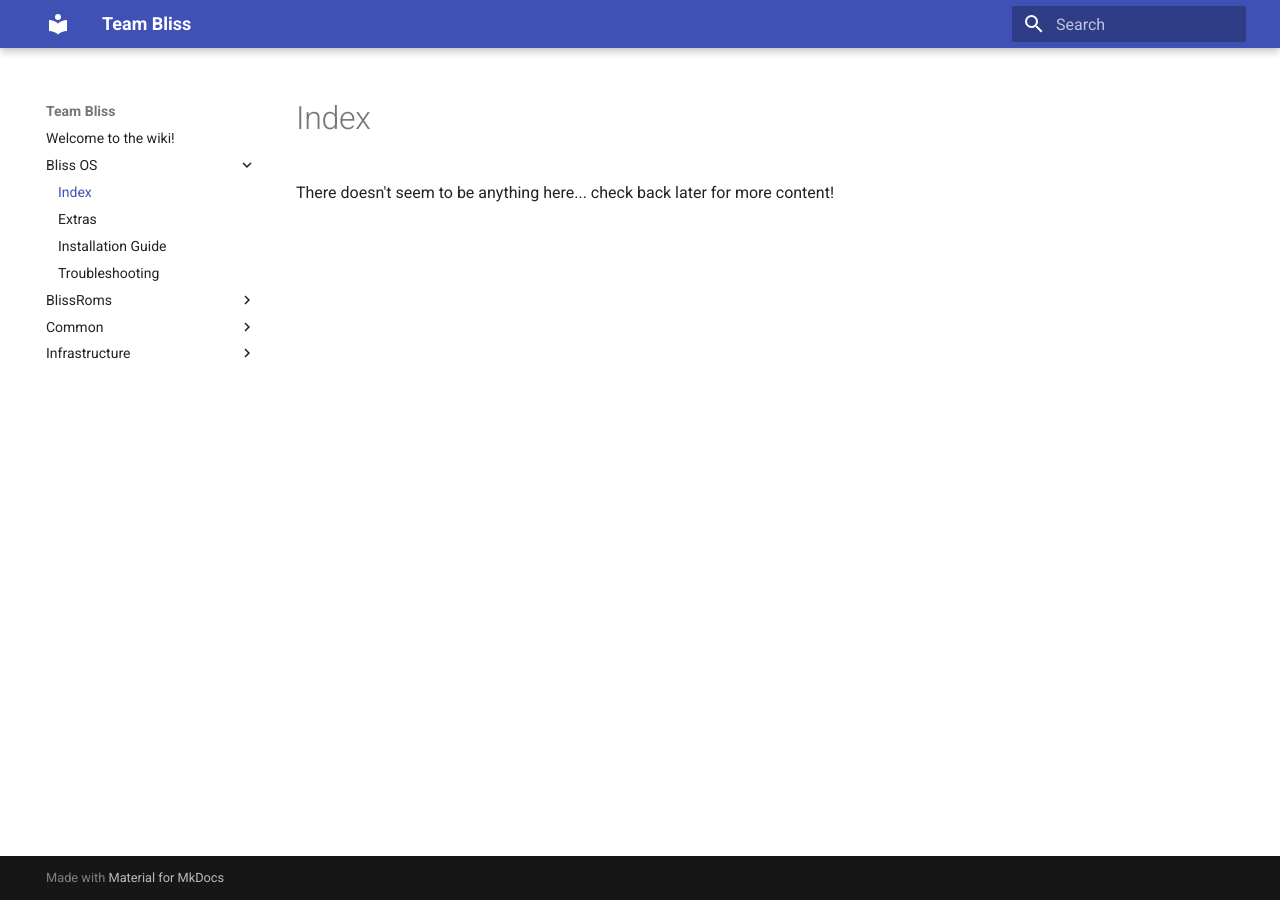
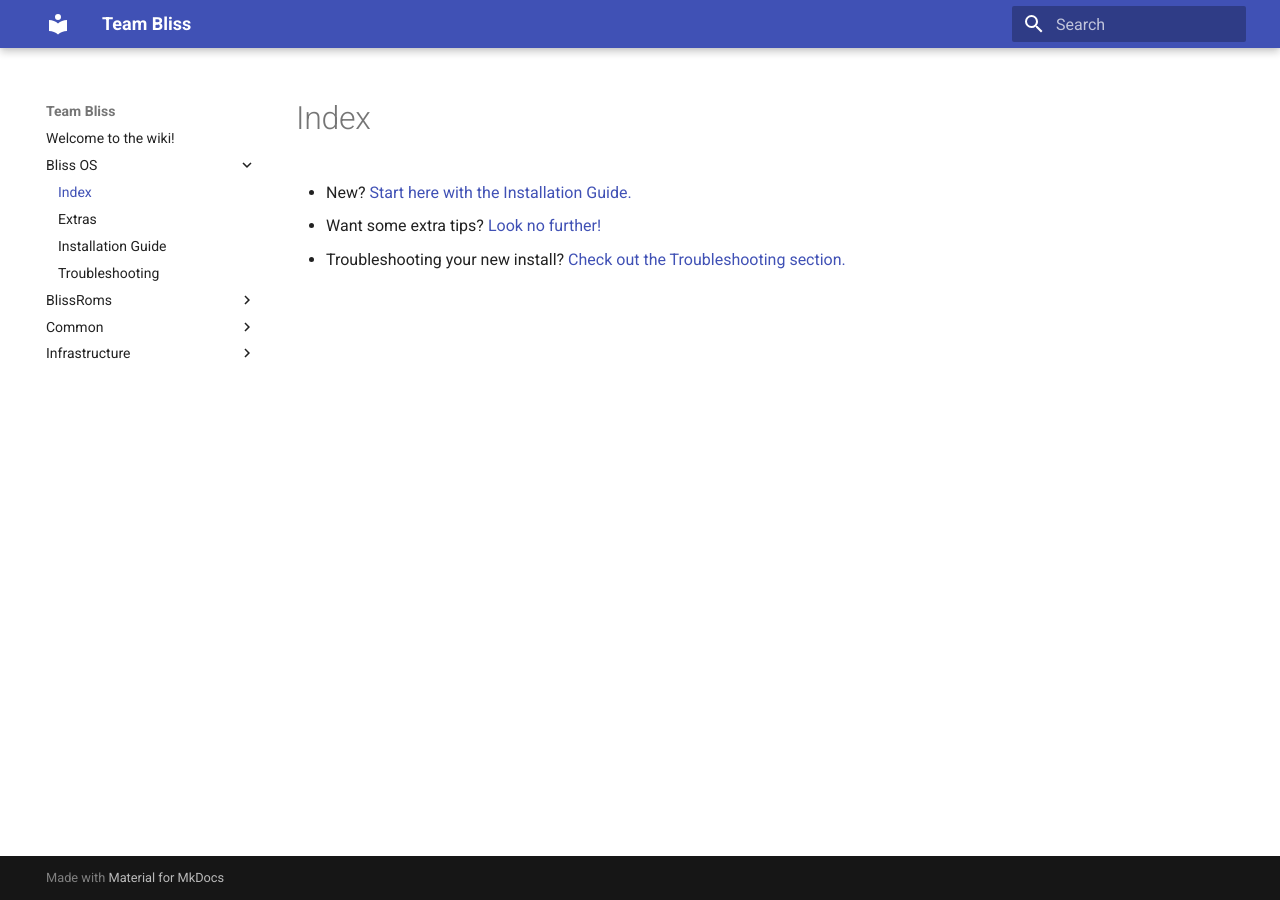
Before and after one commit to BlissRoms/Documentation-old, an MkDocs documentation site: the page built from docs/Bliss OS/index.md, in a window 1280 px wide. Built offline with MkDocs 1.6.1 and Material for MkDocs 9.7.7, drawn with Linux system fonts in a browser that asks for light colours.

Commit message:
Update Index for Bliss OS
Change-Id: Ie72333495bafcc5e592a7eeb6ff7aee33e045328

```diff
--- a/docs/Bliss OS/index.md
+++ b/docs/Bliss OS/index.md
@@ -1,3 +1,5 @@
 # Index
 
-There doesn't seem to be anything here... check back later for more content!
+ - New? [Start here with the Installation Guide.](installation-guide.md)
+ - Want some extra tips? [Look no further!](extras.md)
+ - Troubleshooting your new install? [Check out the Troubleshooting section.](troubleshooting.md)
```
